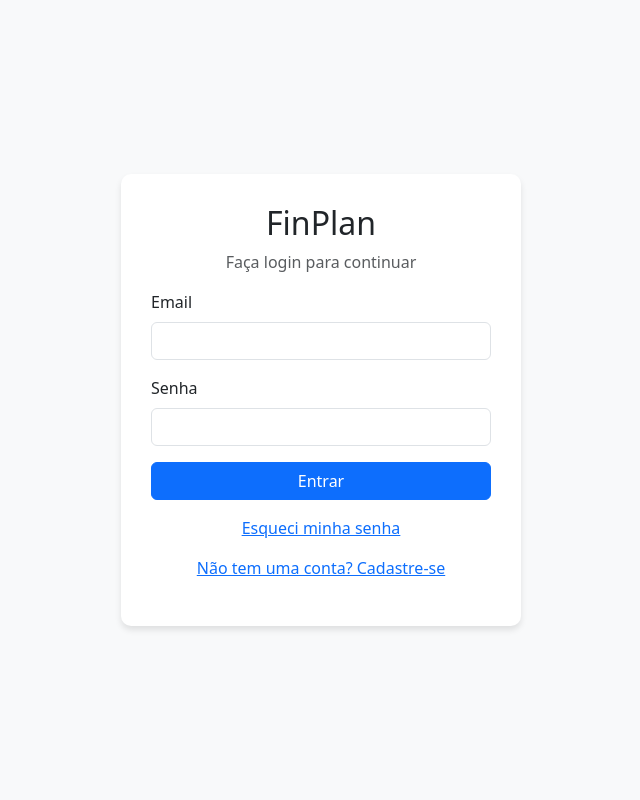
After one commit to Gabriel-Ctrll/ProjetoFinPlan, a Flask app: page /auth/login in a window 1280 px wide. The commit adds this page. Shown: the whole page, without its empty margins (319-959 px from the left). Run offline with Flask 3, Linux system fonts and the light colour scheme.

Commit message:
Sistema de login

```diff
--- /dev/null
+++ b/app/auth.py
@@ -0,0 +1,47 @@
+from flask import Blueprint, render_template, request, redirect, url_for, flash, session
+from werkzeug.security import generate_password_hash, check_password_hash
+from app.extensions import db
+from app.models import User
+
+auth = Blueprint('auth', __name__)
+
+@auth.route('/register', methods=['GET', 'POST'])
+def register():
+    if request.method == 'POST':
+        username = request.form['username']  # Pegando o nome de usuário do formulário
+        email = request.form['email']
+        password = request.form['password']
+        hashed_password = generate_password_hash(password)
+
+        # Verifica se já existe um usuário com esse e-mail
+        existing_user = User.query.filter_by(email=email).first()
+        if existing_user:
+            flash("E-mail já cadastrado. Tente outro.", "danger")
+            return redirect(url_for('auth.register'))
+
+        # Criando um novo usuário
+        new_user = User(username=username, email=email, password_hash=hashed_password)
+        db.session.add(new_user)
+        db.session.commit()
+
+        flash("Cadastro realizado com sucesso! Faça login.", "success")
+        return redirect(url_for('auth.login'))
+
+    return render_template('register.html')
+
+@auth.route('/login', methods=['GET', 'POST'])
+def login():
+    if request.method == 'POST':
+        email = request.form['email']
+        password = request.form['password']
+
+        user = User.query.filter_by(email=email).first()
+        if user and check_password_hash(user.password_hash, password):
+            session['user_id'] = user.id
+            flash("Login realizado com sucesso!", "success")
+            return redirect(url_for('main.dashboard'))  # Direciona para o dashboard
+
+        flash("E-mail ou senha incorretos", "danger")
+        return redirect(url_for('auth.login'))
+
+    return render_template('login.html')
--- a/app/models.py
+++ b/app/models.py
@@ -6,7 +6,7 @@ class User(db.Model):
     id = db.Column(db.Integer, primary_key=True)
     username = db.Column(db.String(50), nullable=False, unique=True)
     email = db.Column(db.String(100), nullable=False, unique=True)
-    password_hash = db.Column(db.String(255), nullable=False)
+    password_hash= db.Column(db.String(256), nullable=False)  # Nome correto do campo de senha
 
     # Relacionamentos
     transactions = db.relationship("Transaction", backref="user", lazy=True)
--- a/app/templates/dashboard.html
+++ b/app/templates/dashboard.html
@@ -5,7 +5,7 @@
     <meta name="viewport" content="width=device-width, initial-scale=1.0">
     <title>Dashboard - FinPlan</title>
     <!-- Bootstrap CSS -->
-    <link href="https://cdn.jsdelivr.net/npm/bootstrap@5.3.0/dist/css/bootstrap.min.css" rel="stylesheet">
+    <link href="https://cdn.jsdelivr.net/npm/bootstrap@5.3.2/dist/css/bootstrap.min.css" rel="stylesheet">
     <!-- Chart.js -->
     <script src="https://cdn.jsdelivr.net/npm/chart.js"></script>
     <style>
@@ -153,5 +153,8 @@
         }
         fetchCategoryData();
     </script>
+    <!-- Bootstrap JS -->
+<script src="https://cdn.jsdelivr.net/npm/bootstrap@5.3.2/dist/js/bootstrap.bundle.min.js"></script>
+
 </body>
 </html>
--- /dev/null
+++ b/app/templates/login.html
@@ -0,0 +1,67 @@
+<!DOCTYPE html>
+<html lang="pt-BR">
+<head>
+    <meta charset="UTF-8">
+    <meta name="viewport" content="width=device-width, initial-scale=1.0">
+    <title>Login - FinPlan</title>
+    <!-- Bootstrap CSS -->
+    <link href="https://cdn.jsdelivr.net/npm/bootstrap@5.3.0/dist/css/bootstrap.min.css" rel="stylesheet">
+    <style>
+        body {
+            background-color: #f8f9fa;
+            height: 100vh;
+            display: flex;
+            justify-content: center;
+            align-items: center;
+        }
+        .login-container {
+            background: white;
+            padding: 30px;
+            border-radius: 10px;
+            box-shadow: 0 4px 6px rgba(0, 0, 0, 0.1);
+            width: 100%;
+            max-width: 400px;
+        }
+    </style>
+</head>
+<body>
+
+    <div class="login-container">
+        <h2 class="text-center">FinPlan</h2>
+        <p class="text-center text-muted">Faça login para continuar</p>
+
+        {% with messages = get_flashed_messages(with_categories=true) %}
+            {% if messages %}
+                {% for category, message in messages %}
+                    <div class="alert alert-{{ category }}" role="alert">
+                        {{ message }}
+                    </div>
+                {% endfor %}
+            {% endif %}
+        {% endwith %}
+
+        <form method="POST">
+            <div class="mb-3">
+                <label for="email" class="form-label">Email</label>
+                <input type="email" class="form-control" id="email" name="email" required>
+            </div>
+
+            <div class="mb-3">
+                <label for="password" class="form-label">Senha</label>
+                <input type="password" class="form-control" id="password" name="password" required>
+            </div>
+
+            <button type="submit" class="btn btn-primary w-100">Entrar</button>
+        </form>
+
+        <p class="text-center mt-3">
+            <a href="#">Esqueci minha senha</a>
+        </p>
+        <p class="text-center">
+            <a href="{{ url_for('auth.register') }}">Não tem uma conta? Cadastre-se</a>
+    </div>
+
+    <!-- Bootstrap JS -->
+    <script src="https://cdn.jsdelivr.net/npm/bootstrap@5.3.0/dist/js/bootstrap.bundle.min.js"></script>
+</body>
+</html>
```
Also changed, not shown: app/__init__.py (+8 -7 lines), app/decorators.py (added, +10 -0 lines), app/routes.py (+41 -16 lines), app/templates/register.html (added, +40 -0 lines), app/templates/transactions.html (+23 -17 lines).
